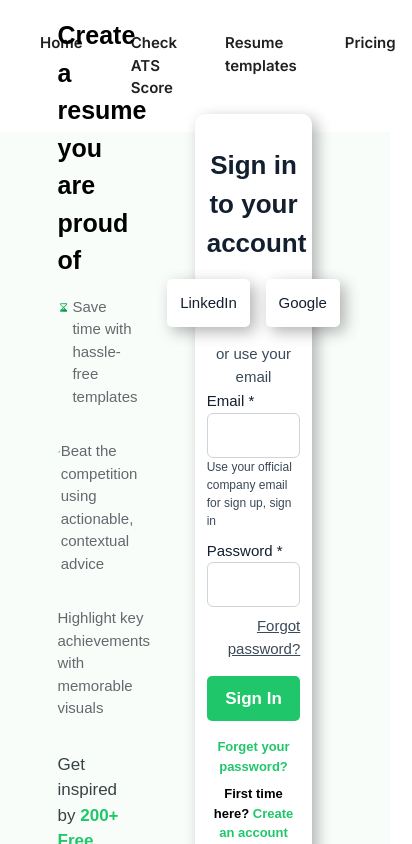
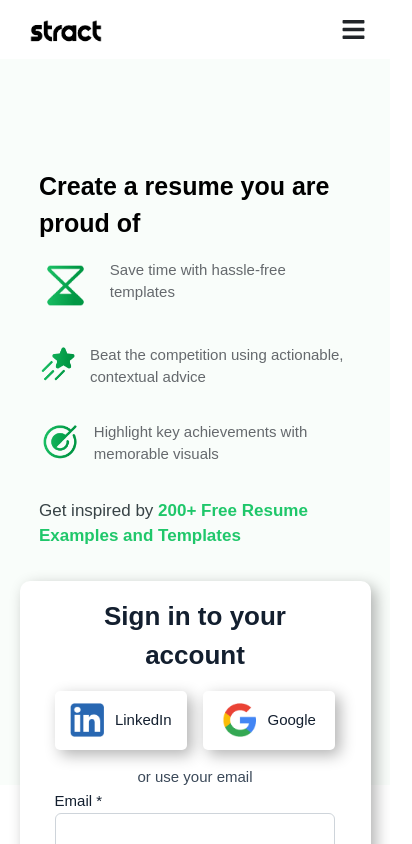
Before and after one commit to cvasiva/stract, a Next.js app: page /home in a window 390 px wide. Shown: the top 844 px of the page, 412 px wide, since content can reach past the window. Built offline with nearby package versions, Linux system fonts and the light colour scheme; a web font is replaced by a local one.

Commit message:
first commit

```diff
--- a/app/_shared/components/home/home.module.scss
+++ b/app/_shared/components/home/home.module.scss
@@ -8,6 +8,7 @@
   display: flex;
   gap: 3rem;
   padding: 1rem;
+  flex-direction: row;
 }
 
 .linkstle {
@@ -25,10 +26,13 @@
 
 .createflx {
   display: flex;
+  flex-direction: row;
   justify-content: center;
   align-items: center;
   width: 100%;
   height: 100%;
+  gap: 0rem;
+  padding-bottom: 0%;
 }
 .Createfont {
   color: #000;
@@ -70,6 +74,7 @@
   align-items: center;
   border-radius: 10px;
   padding: 2rem 0rem;
+  margin-bottom: 0rem;
 }
 
 .cardlink {
@@ -135,8 +140,8 @@
   padding: 0.5rem 0rem;
 }
 
-.Signinbtn{
-  background: #1FC76A;
+.Signinbtn {
+  background: #1fc76a;
   width: 100%;
   color: #fff;
   font-size: 17px;
@@ -149,8 +154,8 @@
   margin: 0.5rem 0rem;
 }
 
-.yourfont{
-  color: #1FC76A;
+.yourfont {
+  color: #1fc76a;
   font-size: 13px;
   font-weight: bold;
   font-family: sans-serif;
@@ -158,7 +163,7 @@
   padding: 0.5rem 0rem;
 }
 
-.yourfont1{
+.yourfont1 {
   color: #000;
   font-size: 13px;
   font-weight: bold;
@@ -166,8 +171,104 @@
   text-align: center;
 }
 
-.estyleflx{
+.estyleflx {
   display: flex;
   flex-direction: column;
   gap: 0.5rem;
 }
+
+.dblock {
+  display: block;
+}
+
+.menublock {
+  display: none;
+}
+
+.flxmenu {
+  display: flex;
+  justify-content: space-between;
+  padding: 1rem 1.5rem;
+  position: relative;
+}
+
+.navpostion {
+  background-color: #e0f2fe;
+  display: flex;
+  justify-content: center;
+  flex-direction: column;
+  left: 0;
+  right: 0;
+  position: absolute;
+  padding: 1rem 0rem;
+}
+
+.resumeflx {
+  width: 50%;
+  display: flex;
+  justify-content: center;
+  align-items: center;
+}
+
+.ofwidth {
+  width: 41%;
+  padding-top: 0%;
+}
+
+@media (max-width: 40em) {
+  .ofwidth {
+    width: 80%;
+    padding-top: 30rem;
+  }
+  .resumeflx {
+    width: 100%;
+    display: flex;
+    justify-content: center;
+    align-items: center;
+  }
+  .createflx {
+    display: flex;
+    flex-direction: column;
+    justify-content: center;
+    align-items: center;
+    width: 100%;
+    height: 100%;
+    gap: 1rem;
+  }
+  .dflex {
+    display: flex;
+    flex-direction: column;
+    gap: 1rem;
+    padding: 1rem;
+    justify-content: center;
+    text-align: center;
+  }
+  .dblock {
+    display: none;
+  }
+
+  .menublock {
+    display: block;
+  }
+  .navpostion {
+    background-color: #e0f2fe;
+    display: flex;
+    justify-content: center;
+    flex-direction: column;
+    left: 0;
+    right: 0;
+    position: absolute;
+    padding: 1rem 0rem;
+  }
+  .cardpart2 {
+    background: #fff;
+    box-shadow: 5px 5px 15px rgba(0, 0, 0, 0.3);
+    width: 90%;
+    display: flex;
+    justify-content: center;
+    align-items: center;
+    border-radius: 10px;
+    padding: 1rem 0rem;
+    margin-bottom: 2rem;
+  }
+}
--- a/app/_shared/components/home/home.tsx
+++ b/app/_shared/components/home/home.tsx
@@ -1,13 +1,16 @@
 
 /* eslint-disable @next/next/no-img-element */
 "use client"
-import React from 'react';
+import React, { useState } from 'react';
 import styles from "./home.module.scss";
 import Link from 'next/link';
-import Image from 'next/image';
+import { FaBars, FaTimes } from "react-icons/fa"
+import { symlink } from 'fs';
 const Home: React.FC = () => {
+  const [menuOpen, setMenuOpen] = useState<boolean>(false);
   return (
     <div className={styles.home}>
+      <div className={styles.dblock}>
         <div className={styles.menu}>
           <div style={{ width: "35%" }}>
             <img
@@ -23,10 +26,41 @@ const Home: React.FC = () => {
             <Link href="/home" className={styles.linkstle}>Pricing</Link>
           </div>
         </div>
+      </div>
+      <div className={styles.menublock}>
+        <div className={styles.flxmenu}>
+          <div style={{ width: "35%" }}>
+            <img
+              src="/brandstract.png"
+              alt="logo"
+              style={{ width: "70%" }}
+            />
+          </div>
+          <div onClick={() => setMenuOpen(!menuOpen)}>
+            {menuOpen ? (
+              <FaTimes className="" size={25} />
+            ) : (
+              <FaBars className="" size={25} />
+            )}
+            {menuOpen && (
+              <>
+                <div className={menuOpen ? `${styles.navpostion}` : 'bgnav'}>
+                  <div className={styles.dflex}>
+                    <Link href="/home" className={styles.linkstle}>Home</Link>
+                    <Link href="/home" className={styles.linkstle}>Check ATS Score</Link>
+                    <Link href="/home" className={styles.linkstle}>Resume templates</Link>
+                    <Link href="/home" className={styles.linkstle}>Pricing</Link>
+                  </div>
+                </div>
+              </>
+            )}
+          </div>
+        </div>
+      </div>
       <div className={styles.card}>
         <div className={styles.createflx}>
-          <div style={{ width: "50%", display: 'flex', alignItems: 'center', justifyContent: 'center' }}>
-            <div style={{ width: '41%' }}>
+          <div className={styles.resumeflx}>
+            <div className={styles.ofwidth}>
               <div className={styles.Createfont}>Create a resume you are proud of</div>
               <div className={styles.hassleflx}>
                 <div><img src='/Hourg.png' alt='Hourg' style={{ width: '75%' }} /></div>
@@ -48,9 +82,9 @@ const Home: React.FC = () => {
               </div>
             </div>
           </div>
-          <div style={{ width: "50%", display: 'flex', alignItems: 'center', justifyContent: 'start' }}>
+          <div className={styles.resumeflx}>
             <div className={styles.cardpart2}>
-              <div style={{width:'80%'}}>
+              <div style={{ width: '80%' }}>
                 <div className={styles.Signfont}>Sign in to your account</div>
                 <div style={{ display: 'flex', alignItems: 'center', justifyContent: 'center', gap: '1rem', width: "100%", }}>
                   <div className={styles.cardlink}>
```
Lines whose indentation alone changed are shown as unchanged.
